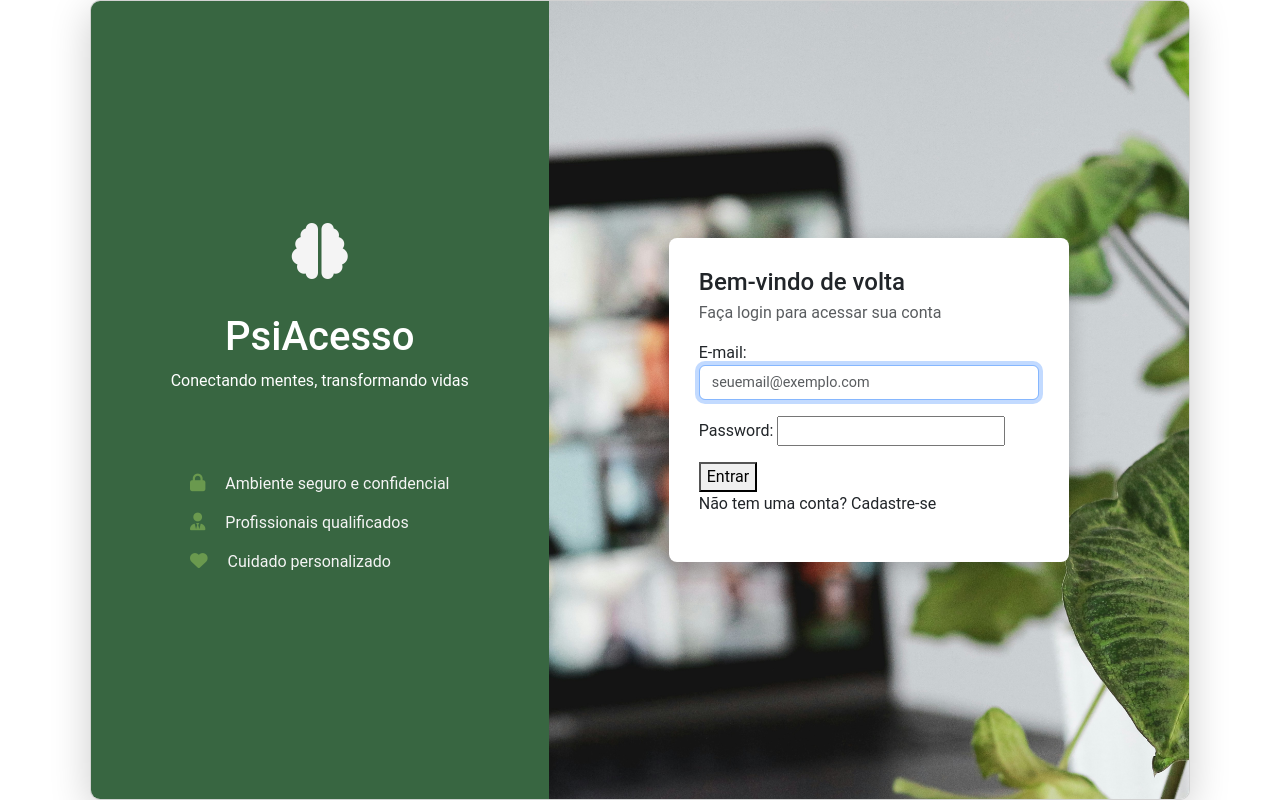
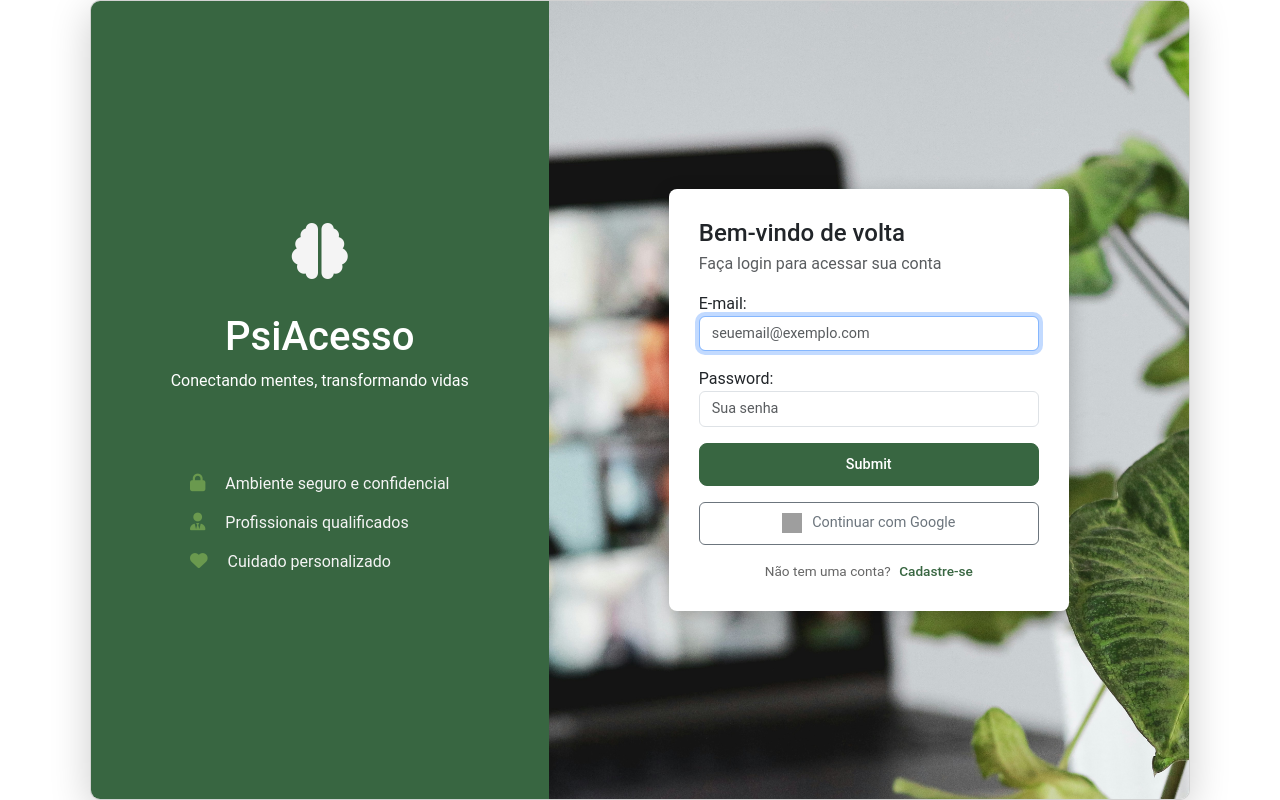
Before and after one commit to FelipeMartinsBnf/psiacesso-django, a Django app: page /login/ in a window 1280 px wide. Run offline with Django 5.2, Linux system fonts and the light colour scheme; grey boxes are pictures that could not be loaded.

Commit message:
fix: corrigindo erros do merge

```diff
--- a/contas/forms.py
+++ b/contas/forms.py
@@ -37,6 +37,10 @@ class EmailLoginForm(AuthenticationForm):
             'autofocus': True,
             'class': 'form-control', # Adicionei uma classe CSS como exemplo
             'placeholder': 'seuemail@exemplo.com'
+        })
+        self.fields['password'].widget = forms.PasswordInput(attrs={
+            'class': 'form-control',
+            'placeholder': 'Sua senha'
         })
 
 class PsicologoProfileForm(forms.ModelForm):
--- a/contas/templates/auth/login.html
+++ b/contas/templates/auth/login.html
@@ -58,13 +58,32 @@
               <div class="form-box">
                 <h2 class="mb-1">Bem-vindo de volta</h2>
                 <p class="mb-4 text-muted">Faça login para acessar sua conta</p>
-
-    <form method="post">
-        {% csrf_token %}
-        {{ form.as_p }}
-        <button type="submit">Entrar</button>
-    </form>
-
-    <p><a href="{% url 'select_tipo_cadastro' %}">Não tem uma conta? Cadastre-se</a></p>
+              <form method="post">
+                  {% csrf_token %}
+                  {{ form.as_p }}
+                  <input type="submit" class="btn btn-primary btn-login w-100 mb-3"></button>
+              </form>
+              <a
+              href="#"
+              class="btn btn-outline-secondary w-100 mb-3"
+              style="display: flex; align-items: center; justify-content: center; gap: 10px;"
+            >
+              <img
+                src="https://upload.wikimedia.org/wikipedia/commons/c/c1/Google_%22G%22_logo.svg"
+                alt="Google"
+                width="20"
+                height="20"
+              />
+              Continuar com Google
+            </a>
+              <div class="text-center signup-text">
+                Não tem uma conta?
+                <a href="#" class="signup-link-btn">Cadastre-se</a>
+              </div>
+              </div>
+            </div>
+          </div>
+        </div>
+      </div>
 </body>
 </html>
```
